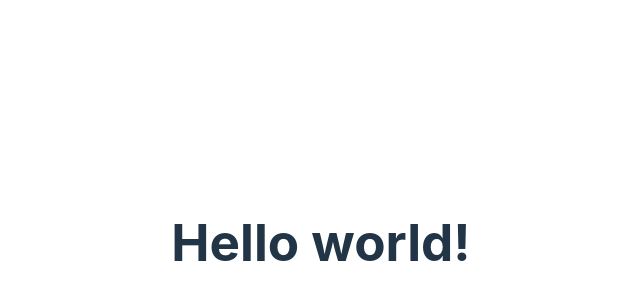
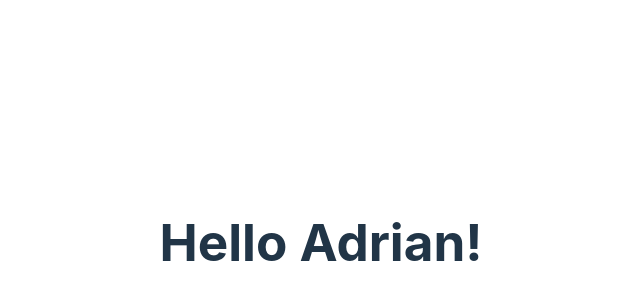
Before and after one commit to adrianchinjen/react-frontend, a React (Vite) app: page / in a window 1280 px wide. Shown: the part 158-458 px from the top of the page, without its empty margins (319-959 px from the left). Built offline with nearby package versions, Linux system fonts and the light colour scheme.

Commit message:
test: test eslint

```diff
--- a/src/App.tsx
+++ b/src/App.tsx
@@ -3,7 +3,7 @@ import './App.css';
 function App() {
   return (
     <>
-      <h1>Hello world!</h1>
+      <h1>Hello Adrian!</h1>
     </>
   );
 }
```
